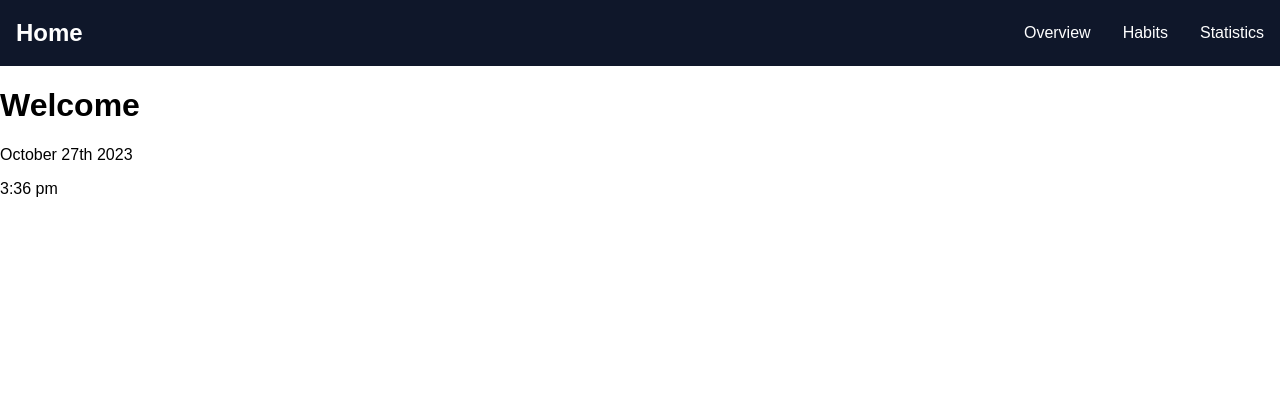
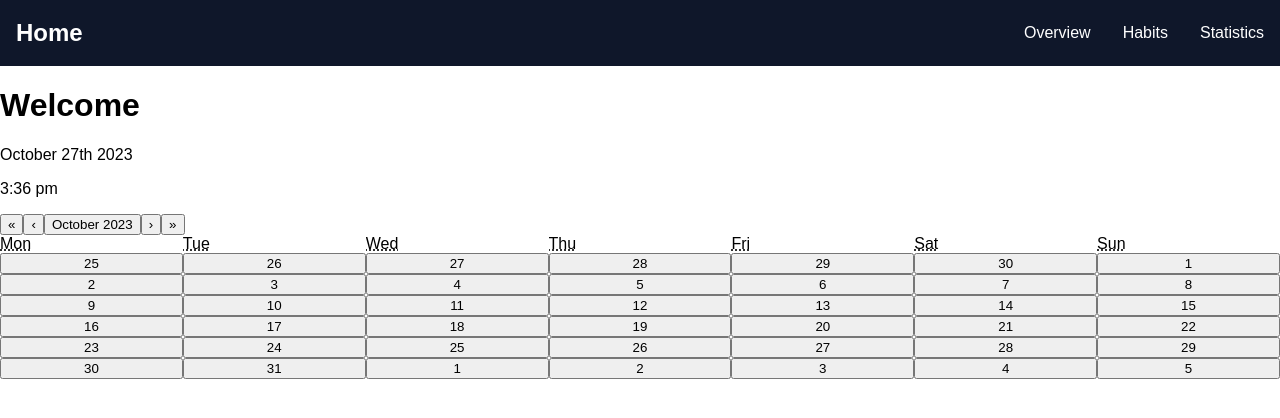
Before and after one commit to mayasaltzman/habit_tracker, a React (Create React App) app in the folder habit-tracker-react/: page / in a window 1280 px wide. Shown: the top 418 px of the page. Built offline with nearby package versions, Linux system fonts and the light colour scheme.

Commit message:
added calendar but it looks ugly

```diff
--- a/habit-tracker-react/package.json
+++ b/habit-tracker-react/package.json
@@ -8,6 +8,7 @@
     "@testing-library/user-event": "^13.5.0",
     "moment": "^2.29.4",
     "react": "^18.2.0",
+    "react-calendar": "^4.6.1",
     "react-dom": "^18.2.0",
     "react-router-dom": "^6.17.0",
     "react-scripts": "5.0.1",
--- a/habit-tracker-react/src/components/pages/Home.js
+++ b/habit-tracker-react/src/components/pages/Home.js
@@ -1,8 +1,9 @@
-// import React, { useState, useEffect } from 'react'
+import React, { useState, useEffect } from 'react'
 import moment from 'moment'
+import Calendar from 'react-calendar'
 
 const Home = () => {
-    // const [date, setDate] = useState(new Date()) //used to set current date and time
+    const [date, setDate] = useState(new Date()) //used to set date for calender
 
     // useEffect(() => {
     //     const timer = setInterval(() => { setDate(new Date()) }, 60000) //date is at an interval of 60 000 ms so clock updates each minute
@@ -31,6 +32,10 @@ const Home = () => {
             <h1>Welcome</h1>
             <p>{curr}</p>
             <p>{time}</p>
+
+            <div className='calendar-container'>
+                <Calendar onChange={setDate} value={date} />
+            </div>
         </div>
     )
 }
```
Also changed, not shown: 1 other file (tests, documents, lock files or other folders).
